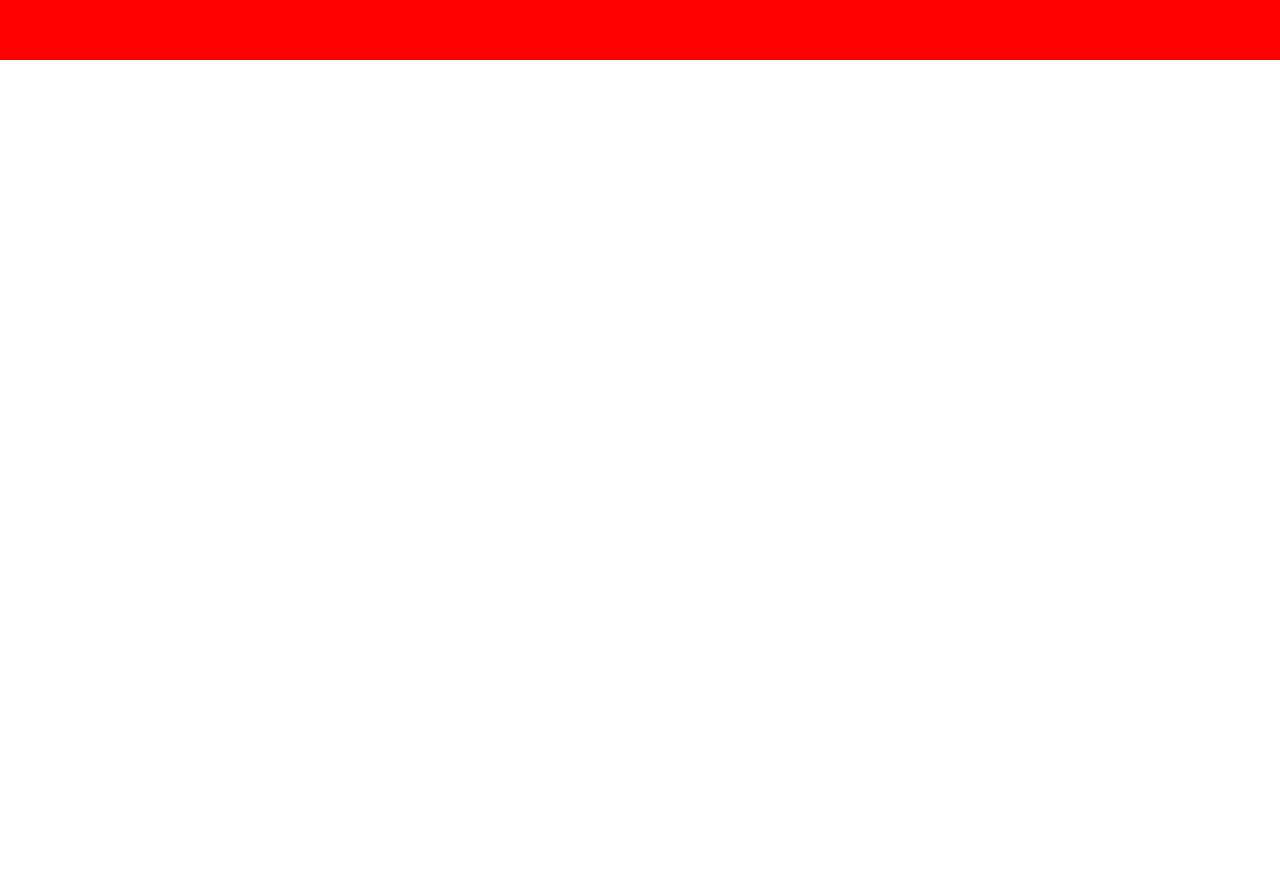
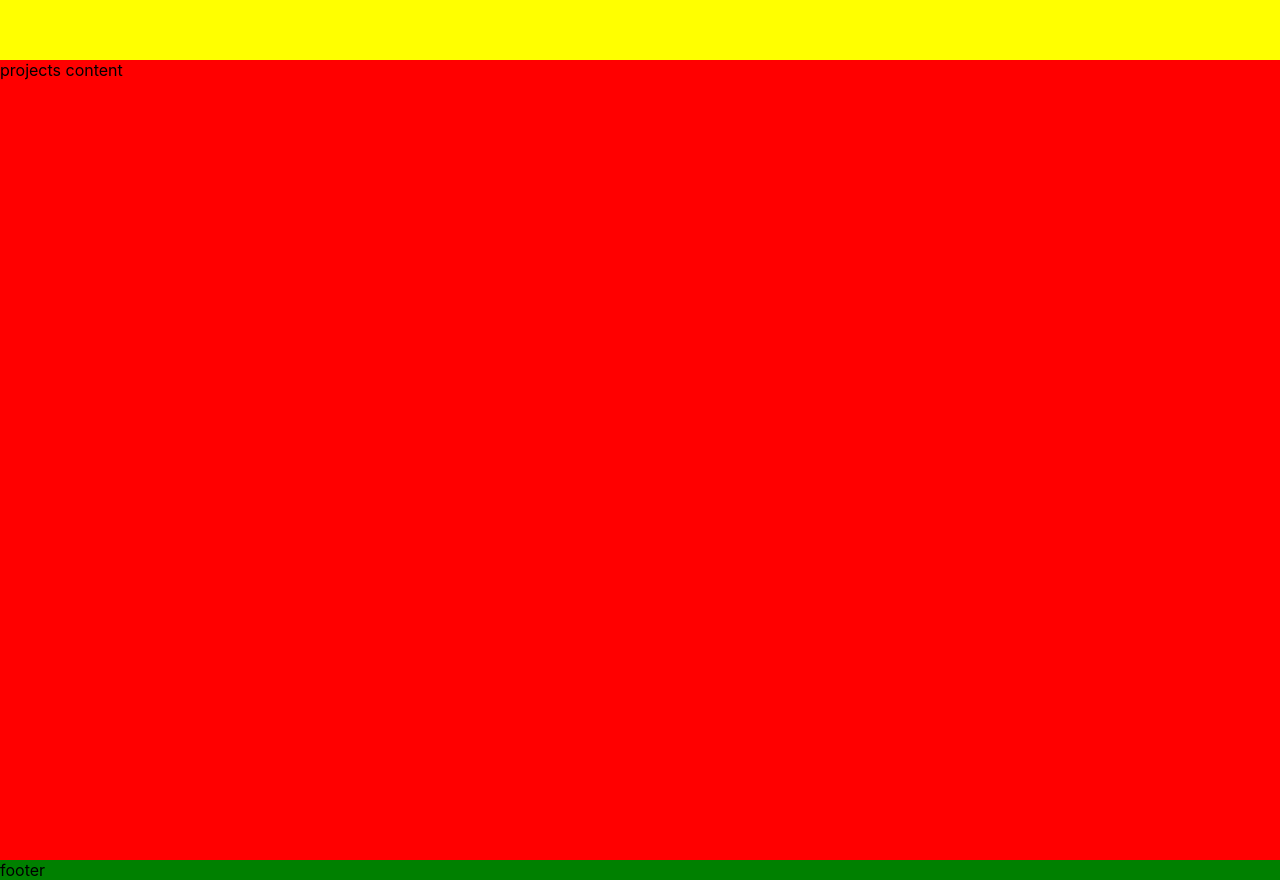
Before and after one commit to kc-leung/eportfolio, a React (Create React App) app: page / in a window 1280 px wide. Shown: the part 740-1620 px from the top of the page. Before the commit the page ends 800 px from the top, so only its background shows below. Built offline with nearby package versions, Linux system fonts and the light colour scheme.

Commit message:
basic initial layout

```diff
--- a/src/App.scss
+++ b/src/App.scss
@@ -0,0 +1,3 @@
+.App {
+  height: 100%;
+}
--- a/src/Footer/Footer.js
+++ b/src/Footer/Footer.js
@@ -3,6 +3,6 @@ import './Footer.scss';
 
 export default class Footer extends Component {
   render() {
-    return <div></div>;
+    return <div className="footerContainer">footer</div>;
   }
 }
--- a/src/Footer/Footer.scss
+++ b/src/Footer/Footer.scss
@@ -0,0 +1,3 @@
+.footerContainer {
+  background-color: green;
+}
--- /dev/null
+++ b/src/Landing/Landing.js
@@ -0,0 +1,13 @@
+import React, { Component } from 'react';
+import './Landing.scss';
+import Header from '../Header/Header';
+
+export default class Landing extends Component {
+  render() {
+    return (
+      <div className="landingContainer">
+        <Header />
+      </div>
+    );
+  }
+}
--- /dev/null
+++ b/src/Landing/Landing.scss
@@ -0,0 +1,4 @@
+.landingContainer {
+  height: 100vh;
+  background-color: yellow;
+}
--- a/src/Main/Main.js
+++ b/src/Main/Main.js
@@ -1,13 +1,15 @@
 import React, { Component } from 'react';
-import Header from '../Header/Header';
 import './Main.scss';
 import Footer from '../Footer/Footer';
+import Projects from '../Projects/Projects';
+import Landing from '../Landing/Landing';
 
 export default class Main extends Component {
   render() {
     return (
       <div className="mainContainer">
-        <Header />
+        <Landing />
+        <Projects />
         <Footer />
       </div>
     );
--- a/src/Main/Main.scss
+++ b/src/Main/Main.scss
@@ -1,4 +1,5 @@
 .mainContainer {
-  height: 100vh;
+  height: 100%;
+  background-size: cover;
   background-color: red;
 }
--- a/src/Projects/Projects.js
+++ b/src/Projects/Projects.js
@@ -3,6 +3,6 @@ import './Projects.scss';
 
 export default class Projects extends Component {
   render() {
-    return <div></div>;
+    return <div className="projectsContainer">projects content</div>;
   }
 }
--- a/src/Projects/Projects.scss
+++ b/src/Projects/Projects.scss
@@ -0,0 +1,3 @@
+.projectsContainer {
+  height: 100vh;
+}
```
